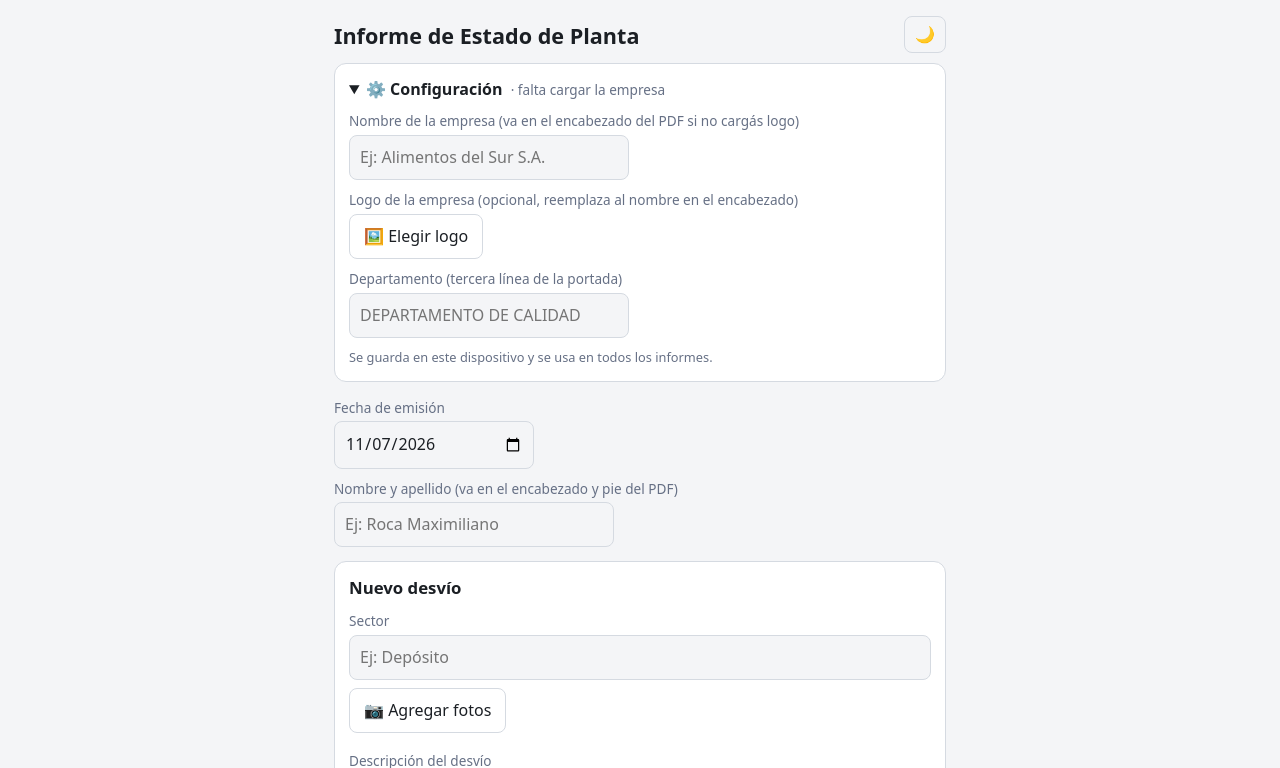
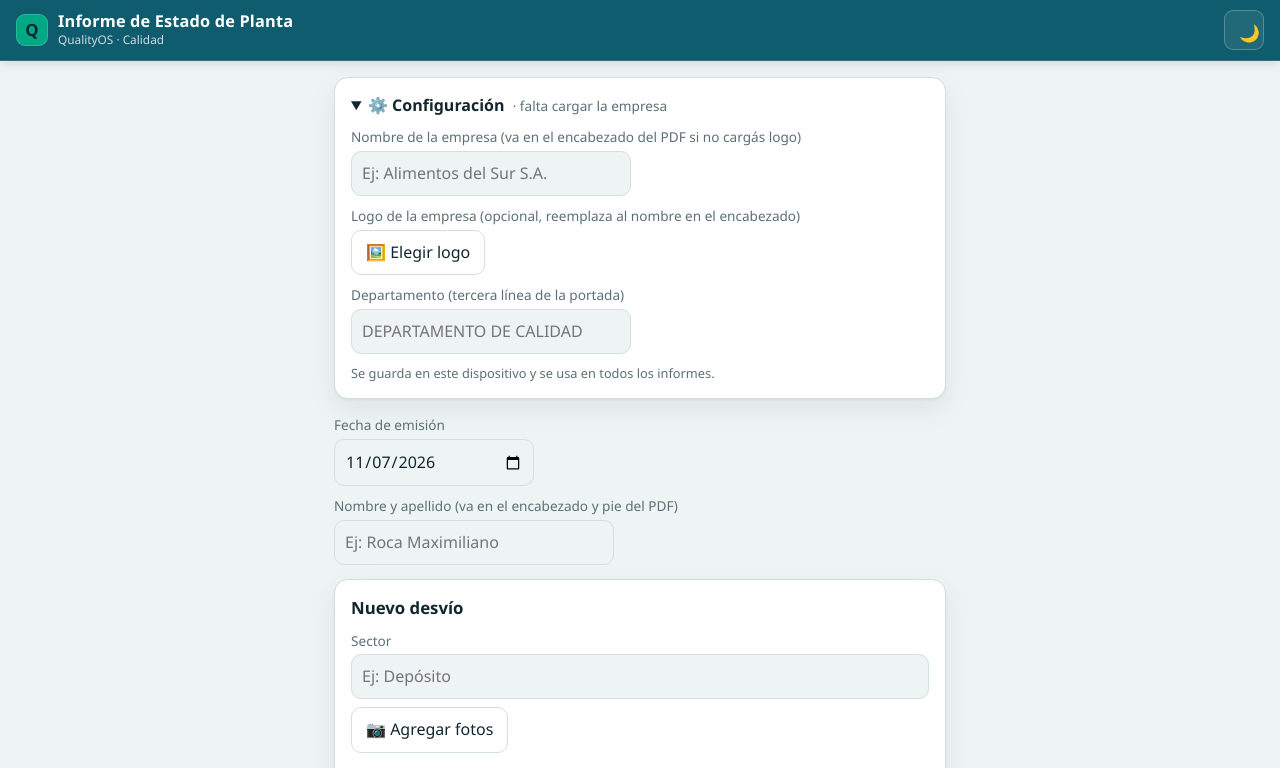
Before and after one commit to roca-byte/informeCalidad, a plain HTML site: page index.html in a window 1280 px wide. Shown: the top 768 px of the page. Drawn offline with Linux system fonts and the light colour scheme.

Commit message:
Unificar identidad visual QualityOS
Adopta la paleta teal industrial, la barra superior con la marca Q, tipografia y componentes compartidos. Actualiza iconos, manifest y version del service worker.

```diff
--- a/index.html
+++ b/index.html
@@ -2,16 +2,26 @@
 <html lang="es"><head><meta charset="utf-8">
 <meta name="viewport" content="width=device-width, initial-scale=1, viewport-fit=cover">
 <title>Informe de Estado de Planta</title>
-<meta name="theme-color" content="#1f6feb">
+<meta name="theme-color" content="#0f5c6e">
 <meta name="mobile-web-app-capable" content="yes"><meta name="apple-mobile-web-app-capable" content="yes">
 <link rel="manifest" href="manifest.json">
-<link rel="icon" href="icon-192.png"><link rel="apple-touch-icon" href="icon-192.png">
+<link rel="icon" href="icon.svg" type="image/svg+xml"><link rel="icon" href="icon-192.png"><link rel="apple-touch-icon" href="icon-192.png">
 <link rel="stylesheet" href="style.css">
 <script>try{var t=localStorage.getItem('informe_tema');if(t)document.documentElement.dataset.theme=t}catch(e){}</script>
 <script src="jspdf.umd.min.js"></script>
-</head><body><main>
+</head><body>
+<header class="q-topbar">
+  <div class="q-brand">
+    <span class="q-mark" aria-hidden="true">Q</span>
+    <div class="q-brand-text">
+      <h1>Informe de Estado de Planta</h1>
+      <span>QualityOS · Calidad</span>
+    </div>
+  </div>
+  <button class="q-theme" id="tema" aria-label="Cambiar tema claro/oscuro">🌙</button>
+</header>
+<main>
 <img id="logoImg" src="logo.png" alt="" hidden>
-<div class="top"><h1>Informe de Estado de Planta</h1><button class="ghost" id="tema" aria-label="Cambiar tema claro/oscuro">🌙</button></div>
 <details class="card cfg" id="cfg"><summary>⚙️ Configuración <span id="cfgRes"></span></summary>
 <label for="empresa">Nombre de la empresa (va en el encabezado del PDF si no cargás logo)</label><input id="empresa" placeholder="Ej: Alimentos del Sur S.A." style="max-width:280px" autocomplete="organization">
 <label>Logo de la empresa (opcional, reemplaza al nombre en el encabezado)</label>
--- a/style.css
+++ b/style.css
@@ -1,20 +1,31 @@
 /* El atributo hidden siempre gana sobre display de botones y etiquetas. */
 [hidden]{display:none!important}
-:root{box-sizing:border-box;padding-top:env(safe-area-inset-top,0px);padding-bottom:env(safe-area-inset-bottom,0px);--bg:#f4f5f7;--card:#fff;--tx:#1b1f24;--mut:#667085;--ac:#1f6feb;--bd:#d5dae1;--dg:#c62828}
-@media (prefers-color-scheme:dark){:root:not([data-theme="light"]){--bg:#111418;--card:#1b2027;--tx:#e8eaed;--mut:#9aa4b2;--ac:#5b9bff;--bd:#2f3742;--dg:#ef7b7b}}
-:root[data-theme="dark"]{--bg:#111418;--card:#1b2027;--tx:#e8eaed;--mut:#9aa4b2;--ac:#5b9bff;--bd:#2f3742;--dg:#ef7b7b}
-html{scroll-padding-top:env(safe-area-inset-top,0px);height:100%}
+:root{box-sizing:border-box;padding-top:env(safe-area-inset-top,0px);padding-bottom:env(safe-area-inset-bottom,0px);--bg:#eef3f3;--card:#fff;--card2:#f6f9f9;--tx:#12262d;--mut:#5c7077;--ac:#0f5c6e;--ac-deep:#0a4654;--ac-soft:#e2eff0;--accent:#00a884;--bd:#d2dfe0;--bd2:#b9ccce;--dg:#b3261e;--shadow:0 1px 2px rgba(9,35,42,.05),0 10px 28px rgba(9,35,42,.07);--font:"Segoe UI",Roboto,"Helvetica Neue",Arial,system-ui,sans-serif;color-scheme:light}
+@media (prefers-color-scheme:dark){:root:not([data-theme="light"]){--bg:#0c171c;--card:#122329;--card2:#172d34;--tx:#e7f0f1;--mut:#9fb2b7;--ac:#0f5c6e;--ac-deep:#0a4654;--ac-soft:#12333a;--accent:#3ddc97;--bd:#294149;--bd2:#3a555d;--dg:#f07a70;--shadow:0 1px 2px rgba(0,0,0,.25),0 10px 28px rgba(0,0,0,.2);color-scheme:dark}}
+:root[data-theme="dark"]{--bg:#0c171c;--card:#122329;--card2:#172d34;--tx:#e7f0f1;--mut:#9fb2b7;--ac:#0f5c6e;--ac-deep:#0a4654;--ac-soft:#12333a;--accent:#3ddc97;--bd:#294149;--bd2:#3a555d;--dg:#f07a70;--shadow:0 1px 2px rgba(0,0,0,.25),0 10px 28px rgba(0,0,0,.2);color-scheme:dark}
+html{scroll-padding-top:calc(64px + env(safe-area-inset-top,0px));height:100%}
 *{box-sizing:border-box}
-body{margin:0;background:var(--bg);color:var(--tx);font:16px/1.45 system-ui,-apple-system,"Segoe UI",Roboto,Arial,sans-serif}
+body{margin:0;background:var(--bg);color:var(--tx);font:16px/1.45 var(--font);-webkit-text-size-adjust:100%;font-variant-numeric:tabular-nums}
+.q-topbar{position:sticky;top:0;z-index:20;display:flex;align-items:center;justify-content:space-between;gap:12px;padding:calc(10px + env(safe-area-inset-top,0px)) 16px 10px;background:var(--ac);color:#fff;border-bottom:1px solid rgba(255,255,255,.14);box-shadow:0 2px 10px rgba(9,35,42,.12)}
+.q-brand{display:flex;align-items:center;gap:10px;min-width:0}
+.q-brand-text{display:flex;flex-direction:column;min-width:0}
+.q-brand-text h1{margin:0;font-size:1.02rem;line-height:1.2;letter-spacing:.01em}
+.q-brand-text span{font-size:.74rem;opacity:.78;white-space:nowrap;overflow:hidden;text-overflow:ellipsis}
+.q-mark{width:32px;height:32px;flex:none;display:grid;place-items:center;border-radius:9px;background:#00a884;color:#062a30;font-weight:800;font-size:1.05rem;line-height:1;box-shadow:inset 0 0 0 1px rgba(255,255,255,.18)}
+.q-theme{width:40px;height:40px;flex:none;display:grid;place-items:center;border:1px solid rgba(255,255,255,.24);border-radius:9px;background:rgba(255,255,255,.08);color:#fff;font-size:1.05rem;cursor:pointer}
+.q-theme:hover{background:rgba(255,255,255,.16)}
 main{max-width:640px;margin:0 auto;padding:16px 14px 40px}
 h1{font-size:1.35rem;margin:4px 0 12px}
-.top{display:flex;align-items:flex-start;justify-content:space-between;gap:8px}.top button{padding:6px 10px;flex:none}h2{font-size:1.05rem;margin:0 0 10px}
-.card{background:var(--card);border:1px solid var(--bd);border-radius:12px;padding:14px;margin-bottom:16px}
+h2{font-size:1.05rem;margin:0 0 10px}
+.card{background:var(--card);border:1px solid var(--bd);border-radius:14px;padding:16px;margin-bottom:16px;box-shadow:var(--shadow)}
 label{display:block;font-size:.85rem;color:var(--mut);margin:10px 0 4px}
-input,textarea{width:100%;font:inherit;color:var(--tx);background:var(--bg);border:1px solid var(--bd);border-radius:8px;padding:10px}
+input,textarea{width:100%;font:inherit;color:var(--tx);background:var(--bg);border:1.5px solid var(--bd);border-radius:10px;padding:10px}
+input:focus,textarea:focus{outline:none;border-color:var(--ac);box-shadow:0 0 0 3px color-mix(in srgb,var(--ac) 22%,transparent)}
 textarea{resize:vertical}
-button,.btn{font:inherit;border:1px solid var(--bd);background:var(--card);color:var(--tx);border-radius:8px;padding:10px 14px;cursor:pointer;display:inline-block}
-button.primary{background:var(--ac);border-color:var(--ac);color:#fff;font-weight:600}
+button,.btn{font:inherit;border:1.5px solid var(--bd);background:var(--card);color:var(--tx);border-radius:10px;padding:10px 14px;cursor:pointer;display:inline-block;transition:background .15s ease,border-color .15s ease,transform .1s ease}
+button:hover,.btn:hover{border-color:var(--bd2);background:var(--card2)}
+button.primary{background:var(--ac);border-color:var(--ac);color:#fff;font-weight:600;box-shadow:0 2px 6px rgba(9,35,42,.16)}
+button.primary:hover{background:var(--ac-deep);border-color:var(--ac-deep)}
 button.big{width:100%;padding:14px;font-size:1.05rem}
 button.ghost{background:transparent}button.danger{color:var(--dg)}
 button:disabled{opacity:.6}
--- a/sw.js
+++ b/sw.js
@@ -1,6 +1,6 @@
 // Subí el número de versión cada vez que cambies cualquier archivo de la app
-const V='informe-planta-v13';
-const FILES=['./','index.html','style.css','app.js','brand.js','config.js','jspdf.umd.min.js','manifest.json','icon-192.png','icon-512.png'];
+const V='informe-planta-v14';
+const FILES=['./','index.html','style.css','app.js','brand.js','config.js','jspdf.umd.min.js','manifest.json','icon.svg','icon-192.png','icon-512.png'];
 self.addEventListener('install',e=>{e.waitUntil(caches.open(V).then(c=>c.addAll(FILES)).then(()=>self.skipWaiting()))});
 self.addEventListener('activate',e=>{e.waitUntil(caches.keys().then(ks=>Promise.all(ks.filter(k=>k!==V).map(k=>caches.delete(k)))).then(()=>self.clients.claim()))});
 self.addEventListener('fetch',e=>{if(e.request.method!=='GET')return;e.respondWith(caches.match(e.request).then(r=>r||fetch(e.request)))});
```
Also changed, not shown: icon-192.png, icon-512.png, icon.svg (added), manifest.json, 1 other file.
